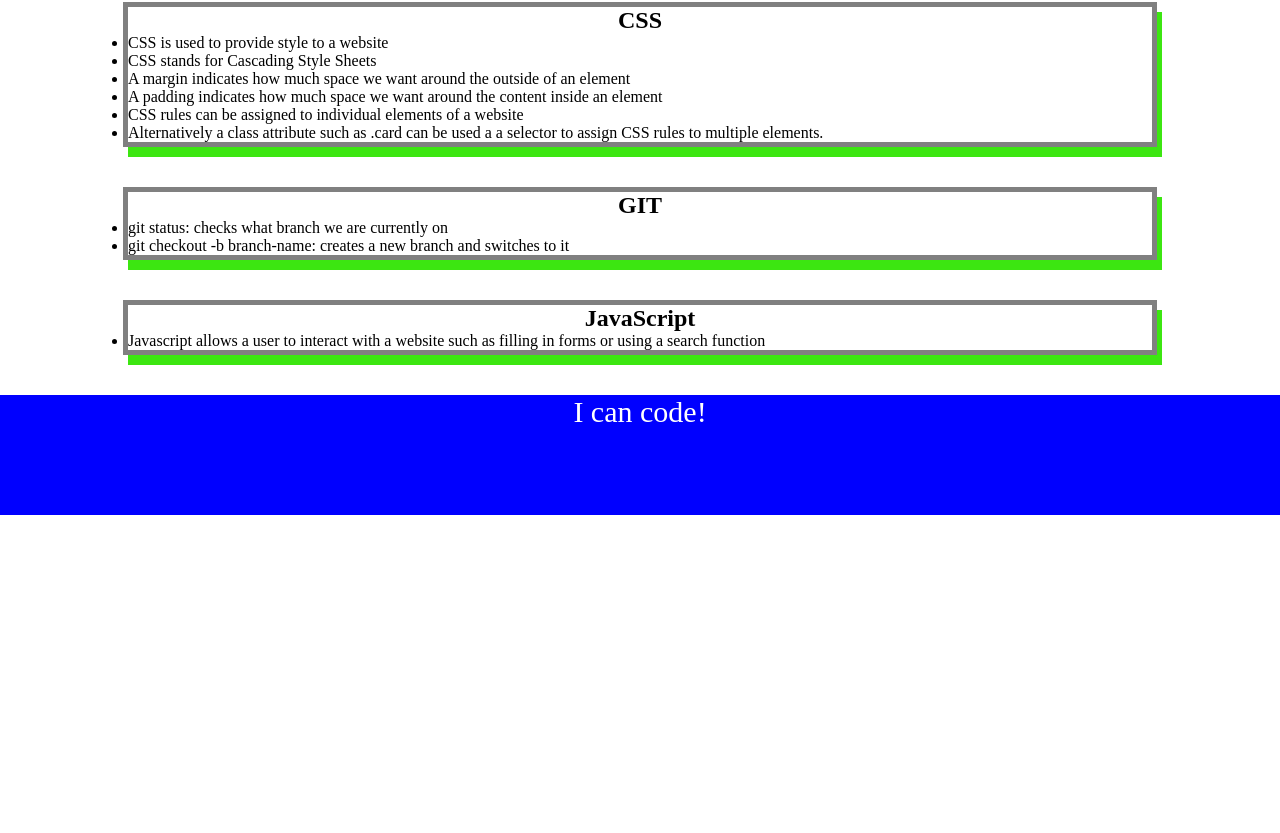
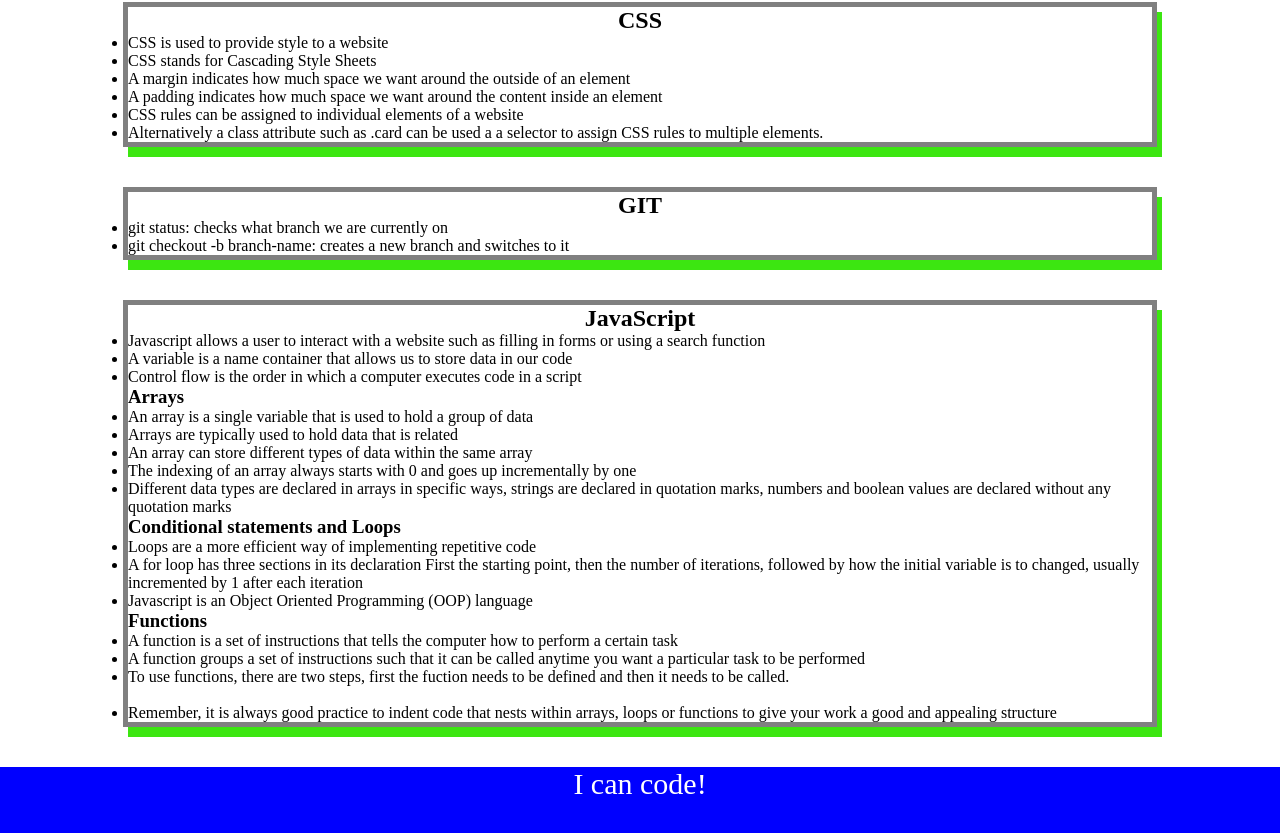
Before and after one commit to bosqueworks/prework-study-guide, a plain HTML site: page index.html in a window 1280 px wide. Shown: the part 307-1140 px from the top of the page. Before the commit the page ends 822 px from the top, so only its background shows below. Drawn offline with Linux system fonts and the light colour scheme.

Commit message:
functions added to script.js and HTML file updated

```diff
--- a/assets/script.js
+++ b/assets/script.js
@@ -1,19 +1,24 @@
 var topics = ['HTML', 'CSS', 'Git', 'JavaScript'];
+var randomTopic = topics[Math.floor(Math.random() * topics.length)];
 
-for(var x = 0; x < topics.length; x++) {
-    console.log(topics[x]);
+function listTopics() {
+    for(var x = 0; x < topics.length; x++) {
+        console.log(topics[x]);
+    }
 }
-/*
 
-if(topic === 'HTML') {
+function selectTopic()  {
+    if(randomTopic === 'HTML') {
     console.log("Let's study HTML!");
-} else if (topic === 'CSS')  {
+} else if (randomTopic === 'CSS')  {
     console.log("Let's study CSS!");
-} else if (topic === 'Git') {
+} else if (randomTopic === 'Git') {
     console.log("Let's study Git!");
-} else if (topic === 'JavaScript') {
+} else if (randomTopic === 'JavaScript') {
     console.log("Let's study JavaScript!")
 } else {
     console.log('Please try again!');
+        }
 }
-*/
+listTopics();
+selectTopic();
--- a/index.html
+++ b/index.html
@@ -53,6 +53,45 @@
         <li> Javascript allows a user to interact with a website
           such as filling in forms or using a search function
         </li>
+        <li> A variable is a name container that allows us to store data in our code</li>
+        <li> Control flow is the order in which a computer executes code in a script</li>
+        <h3>Arrays</h3>
+        <li> An array is a single variable that is used to hold a group of data</li>
+        <li> Arrays are typically used to hold data that is related</li>
+        <li> An array can store different types of data within the same array</li>
+        <li> The indexing of an array always starts with 0 and goes up incrementally
+          by one
+        </li>
+        <li> Different data types are declared in arrays in specific ways,
+          strings are declared in quotation marks, numbers and boolean values are
+          declared without any quotation marks
+        </li>
+        <h3>Conditional statements and Loops</h3>
+        <li>Loops are a more efficient way of implementing repetitive code</li>
+        <li> A for loop has three sections in its declaration
+             First the starting point, then the number of iterations, followed
+            by how the initial variable is to changed, usually incremented
+          by 1 after each iteration </li>
+          <li> Javascript is an Object Oriented Programming (OOP) language
+          </li>
+          <h3>Functions</h3>
+          <li> A function is a set of instructions that tells the computer how
+            to perform a certain task
+          </li>
+          <li> A function groups a set of instructions such that it can
+            be called anytime you want a particular task to be performed
+          </li>
+          <li> To use functions, there are two steps, first the fuction needs to
+            be defined and then it needs to be called.
+          </li>
+      <br>
+      <li>Remember, it is always good practice to indent code that nests
+        within arrays, loops or functions to give your work a good and
+        appealing structure </ul>
+
+
+
+
       </ul>
     </section>
     </main>
```
